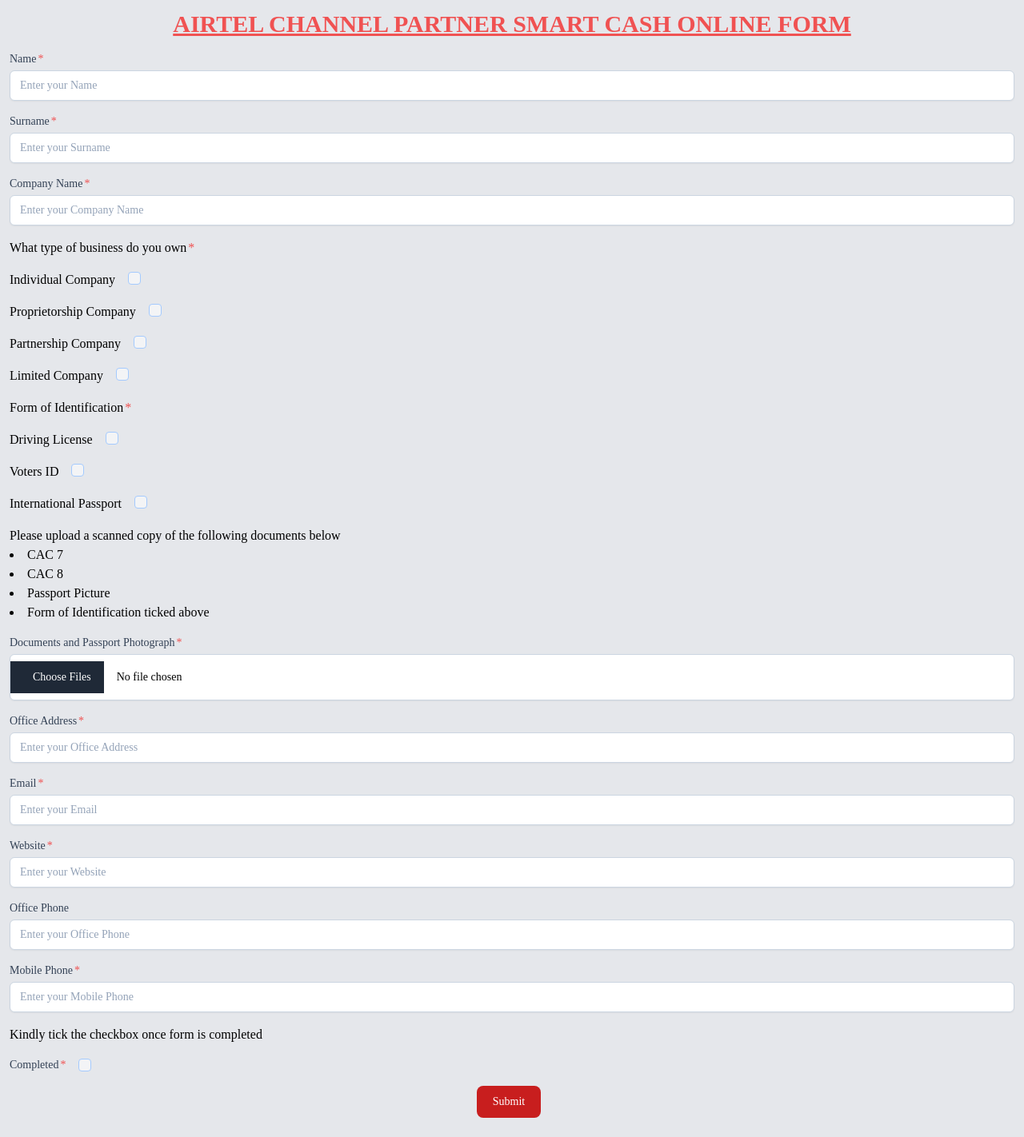
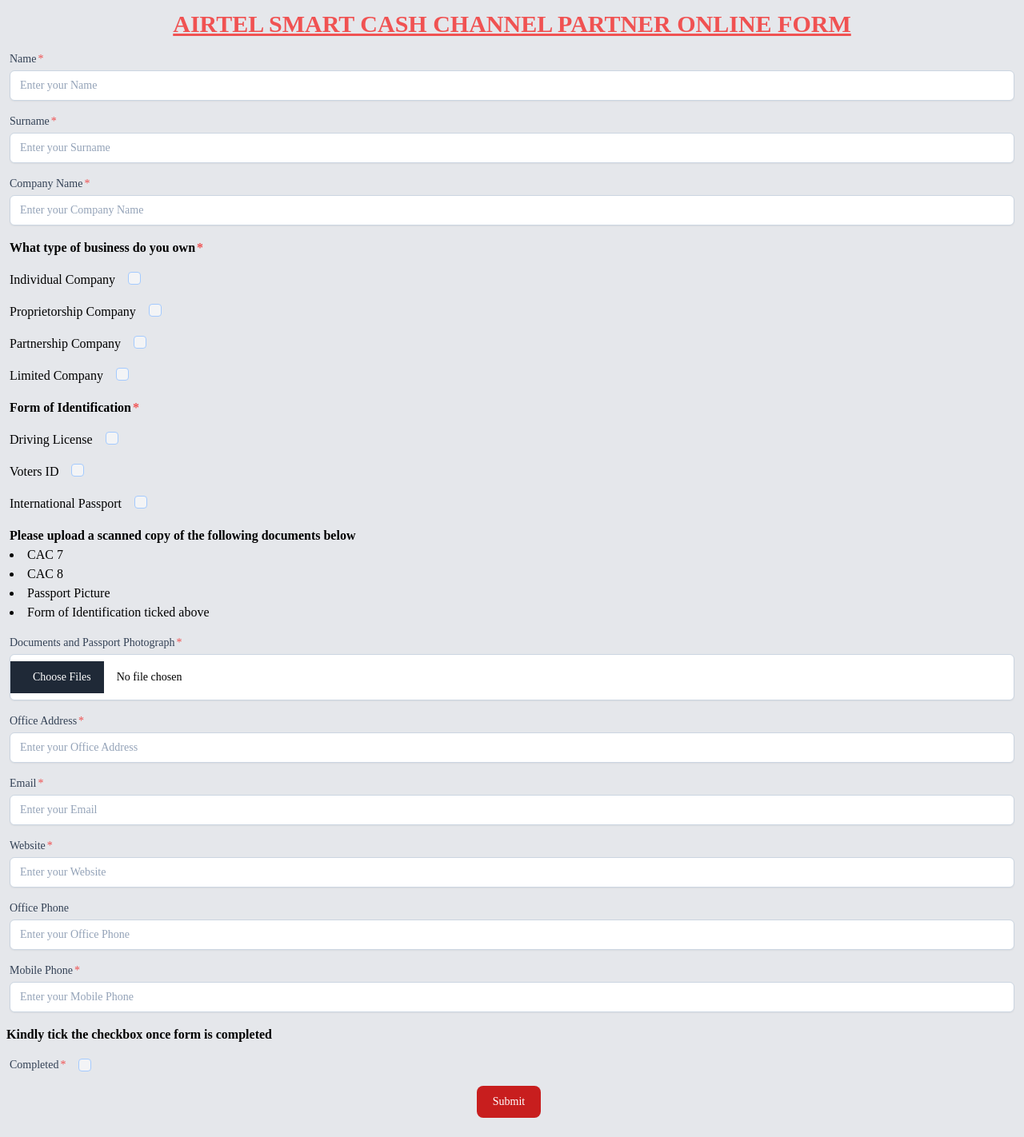
Before and after one commit to agkayster/airtel-channel-partner-app, a React (Create React App) app in the folder partner-portal-app/: page / in a window 1280 px wide. Shown: the whole page at 80% size. Built offline with nearby package versions, Linux system fonts and the light colour scheme; a web font is replaced by a local one.

Commit message:
updated font styling

```diff
--- a/partner-portal-app/src/routes/partnerForm.js
+++ b/partner-portal-app/src/routes/partnerForm.js
@@ -144,7 +144,7 @@
 	return (
 		<div className='bg-gray-200'>
 			<h1 className='text-3xl pt-3 text-center font-["Source_Serif_Pro"] text-red-500 font-bold underline'>
-				AIRTEL CHANNEL PARTNER SMART CASH ONLINE FORM
+				AIRTEL SMART CASH CHANNEL PARTNER ONLINE FORM
 			</h1>
 			<form className='mt-4 pb-4' onSubmit={handleFormSubmit}>
 				<label className='block px-3'>
@@ -201,7 +201,7 @@
 						{error.error.companyName.message}
 					</small>
 				)}
-				<p className="mt-4 px-3 after:content-['*'] after:ml-0.5 after:text-red-500">
+				<p className="mt-4 font-bold px-3 after:content-['*'] after:ml-0.5 after:text-red-500">
 					What type of business do you own
 				</p>
 				{businessCheckBox && businessCheckBox.length > 1 && (
@@ -267,7 +267,7 @@
 						className='w-4 h-4 mt-0.5 ml-4 text-blue-600 bg-gray-100 border-blue-300 rounded focus:ring-blue-500 dark:focus:ring-blue-600 dark:ring-offset-gray-800 focus:ring-2 dark:bg-gray-700 dark:border-gray-600'
 					/>
 				</label>
-				<p className="mt-4 px-3 after:content-['*'] after:ml-0.5 after:text-red-500">
+				<p className="mt-4 font-bold px-3 after:content-['*'] after:ml-0.5 after:text-red-500">
 					Form of Identification
 				</p>
 				<label className='px-3 flex mt-4' htmlFor='default-checkbox'>
@@ -313,7 +313,7 @@
 					/>
 				</label>
 				<div className='px-3 mt-4'>
-					<p>
+					<p className='font-semibold'>
 						Please upload a scanned copy of the following documents
 						below
 					</p>
@@ -428,7 +428,7 @@
 						{error.error.mobilePhone.message}
 					</small>
 				)}
-				<p className='mt-4 px-3'>
+				<p className='mt-4 px-2 font-semibold text-base'>
 					Kindly tick the checkbox once form is completed
 				</p>
 				<label className='px-3 flex mt-4' htmlFor='default-checkbox'>
```
